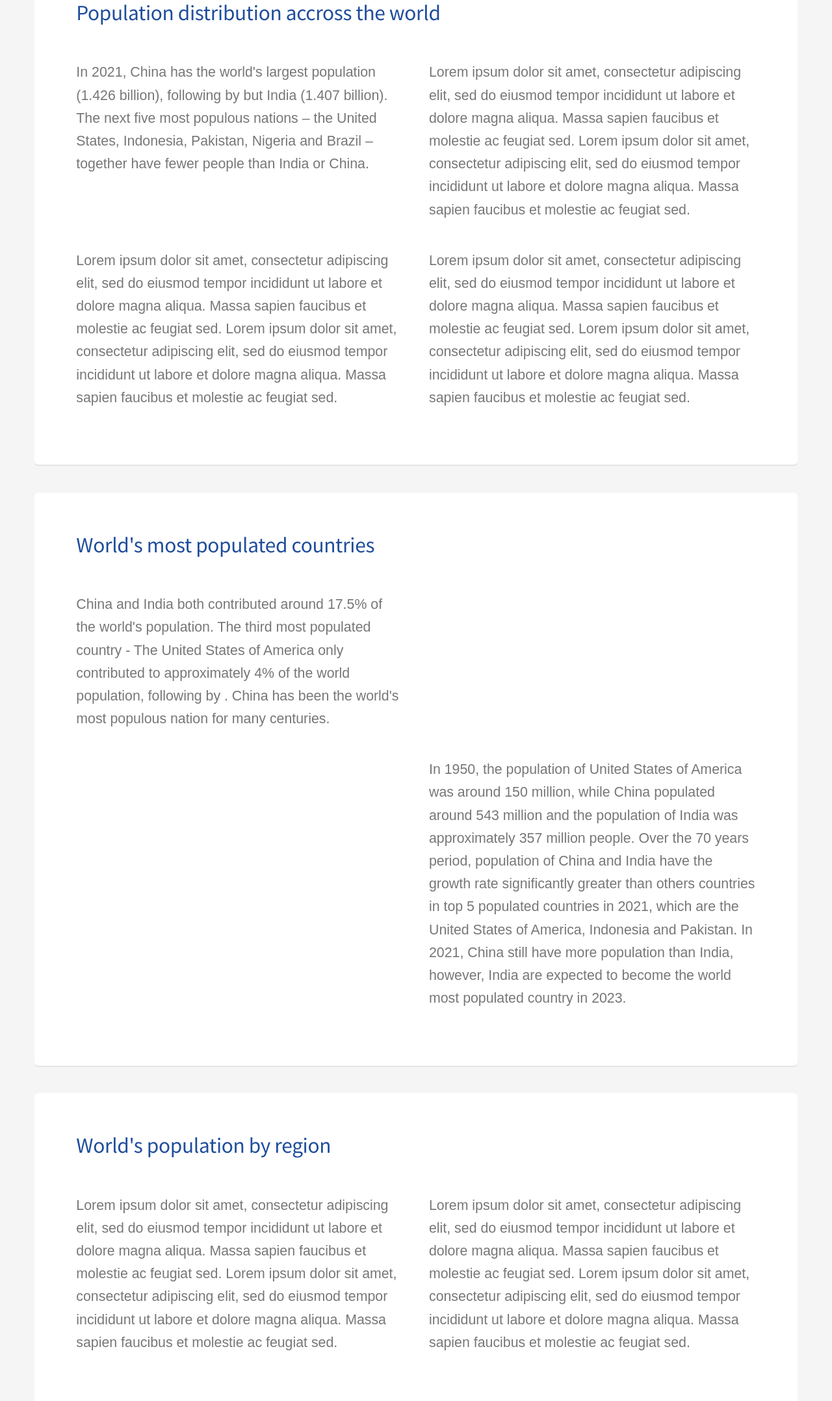
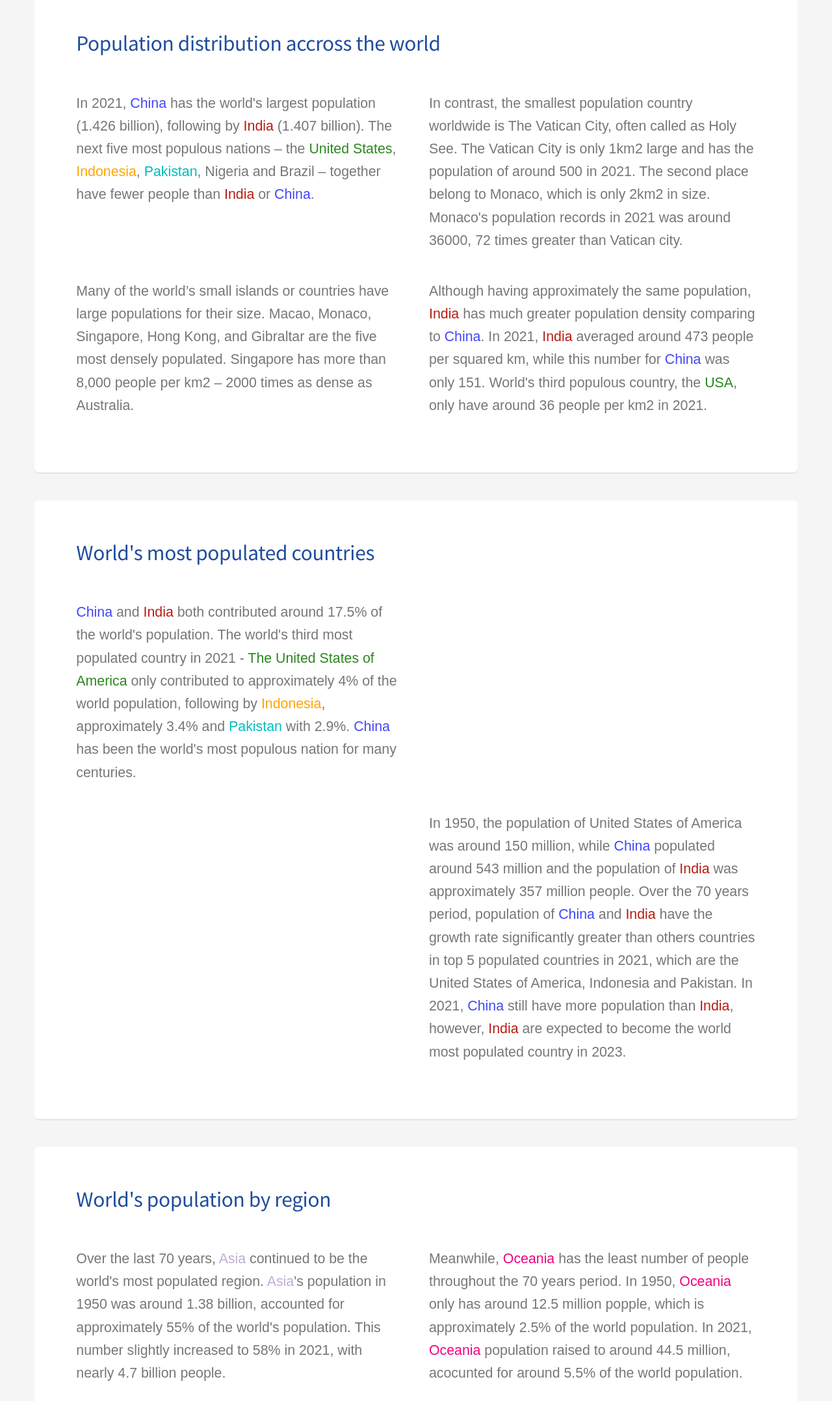
Before and after one commit to hmq1812/FIT3179-Assignment2, a plain HTML site: page index.html in a window 1280 px wide. Shown: the part 481-2637 px from the top of the page at 65% size. Drawn offline with nearby package versions, Linux system fonts and the light colour scheme; a script that the page names is missing.

Commit message:
Update website

```diff
--- a/css/main.css
+++ b/css/main.css
@@ -1,4 +1,3 @@
-
 @import url(https://fonts.googleapis.com/css?family=Source+Sans+Pro:300,400,300italic,400italic);
 
 body {
@@ -24,6 +23,35 @@ h6 {
   line-height: 1em;
   margin: 0 0 0.5em 0;
 }
+
+.description china {
+  color: rgb(66, 72, 245);
+}
+
+.description india {
+  color: rgb(181, 29, 18);
+}
+
+.description usa {
+  color: rgb(43, 135, 31);
+}
+
+.description indo {
+  color: rgb(255,165,0);
+}
+
+.description pakis {
+  color: rgb(0, 189, 189);
+}
+
+.description asia {
+  color: #BEAED4;
+}
+
+.description oceania {
+  color: #F0027F;
+}
+
 
 .container {
   margin: 0 auto;
@@ -60,6 +88,7 @@ h6 {
   font-style: normal;
   margin: 1em 0 0 0;
   padding: 1em 0 1.25em 0;
+  font-size: 20pt;
 }
 
 #main > header h2 {
--- a/index.html
+++ b/index.html
@@ -30,47 +30,18 @@
 					<div class="box">
 						<h3>Population distribution accross the world</h3>
 
-						<!-- <div class="pure-g">
-							<div class="pure-u-2-3">
-							  <div id="vis1" class="vis-container"></div>
-							</div>
-							<div class="pure-u-1-3">
-							  <div class="description description-right">
-
-								<p>
-								In 2021, China has the world's largest population (1.426 billion), following by but India (1.407 billion). The next five most populous nations – the United States, Indonesia, Pakistan, Nigeria and Brazil – together have fewer people than India or China. </p>
-								</div>
-							</div>
-
-						  </div>
-
-						<div class="pure-g">
-							<div class="pure-u-1-3">
-								<div class="description description-left">
-								  <p>
-								  In 2021, China has the world's largest population (1.426 billion), following by but India (1.407 billion). The next five most populous nations – the United States, Indonesia, Pakistan, Nigeria and Brazil – together have fewer people than India or China. </p>
-								  </div>
-							  </div>
-							<div class="pure-u-2-3">
-							  <div id="vis2" class="vis-container"></div>
-							</div>
-
-
-						  </div> -->
 						<div id="vis1" class="vis-container"></div>
 						<div class="pure-g">
 						<div class="pure-u-1-2">
 							<div class="description description-left">
-							  <p>
-								In 2021, China has the world's largest population (1.426 billion), following by but India (1.407 billion). The next five most populous nations – the United States, Indonesia, Pakistan, Nigeria and Brazil – together have fewer people than India or China. </p>
+								<p class="description">
+								In 2021, <china>China</china> has the world's largest population (1.426 billion), following by <india>India</india> (1.407 billion). The next five most populous nations – the <usa>United States</usa>, <indo>Indonesia</indo>, <pakis>Pakistan</pakis>, Nigeria and Brazil – together have fewer people than <india>India</india> or <china>China</china>. </p>
 							</div>
 						  </div>
 						  <div class="pure-u-1-2">
 							<div class="description description-right">
-							  <p>
-								Lorem ipsum dolor sit amet, consectetur adipiscing elit, sed do eiusmod tempor incididunt ut labore et
-								dolore magna aliqua. Massa sapien faucibus et molestie ac feugiat sed. Lorem ipsum dolor sit amet, consectetur adipiscing elit, sed do eiusmod tempor incididunt ut labore et
-								dolore magna aliqua. Massa sapien faucibus et molestie ac feugiat sed. </p>
+							<p class="description">In contrast, the smallest population country worldwide is The Vatican City, often called as Holy See. The Vatican City is only 1km2 large and has the population of around 500 in 2021. The second place belong to Monaco, which is only 2km2 in size. Monaco's population records in 2021 was around 36000, 72 times greater than Vatican city.
+								 </p>
 							</div>
 						  </div>
 						</div>
@@ -79,18 +50,14 @@
 						<div class="pure-g">
 						<div class="pure-u-1-2">
 							<div class="description description-left">
-							  <p>
-								Lorem ipsum dolor sit amet, consectetur adipiscing elit, sed do eiusmod tempor incididunt ut labore et
-								dolore magna aliqua. Massa sapien faucibus et molestie ac feugiat sed. Lorem ipsum dolor sit amet, consectetur adipiscing elit, sed do eiusmod tempor incididunt ut labore et
-								dolore magna aliqua. Massa sapien faucibus et molestie ac feugiat sed. </p>
+								<p class="description">
+								Many of the world’s small islands or countries have large populations for their size. Macao, Monaco, Singapore, Hong Kong, and Gibraltar are the five most densely populated. Singapore has more than 8,000 people per km2 – 2000 times as dense as Australia. </p>
 							</div>
 						  </div>
 						  <div class="pure-u-1-2">
 							<div class="description description-right">
-							  <p>
-								Lorem ipsum dolor sit amet, consectetur adipiscing elit, sed do eiusmod tempor incididunt ut labore et
-								dolore magna aliqua. Massa sapien faucibus et molestie ac feugiat sed. Lorem ipsum dolor sit amet, consectetur adipiscing elit, sed do eiusmod tempor incididunt ut labore et
-								dolore magna aliqua. Massa sapien faucibus et molestie ac feugiat sed. </p>
+								<p class="description">
+							Although having approximately the same population, <india>India</india> has much greater population density comparing to <china>China</china>. In 2021, <india>India</india> averaged around 473 people per squared km, while this number for <china>China</china> was only 151. World's third populous country, the <usa>USA</usa>, only have around 36 people per km2 in 2021. </p>
 							</div>
 						  </div>
 						</div>
@@ -103,7 +70,7 @@
 						<div class="pure-g">
 							<div class="pure-u-1-2">
 							  <div class="description description-left">
-								<p>China and India both contributed around 17.5% of the world's population. The third most populated country - The United States of America only contributed to approximately 4% of the world population, following by . China has been the world's most populous nation for many centuries.</p>
+								<p class="description"><china>China</china> and <india>India</india> both contributed around 17.5% of the world's population. The world's third most populated country in 2021 - <usa>The United States of America</usa> only contributed to approximately 4% of the world population, following by <indo>Indonesia</indo>, approximately 3.4% and <pakis>Pakistan</pakis> with 2.9%. <china>China</china> has been the world's most populous nation for many centuries.</p>
 							  </div>
 							</div>
 							<div class="pure-u-1-2">
@@ -118,7 +85,7 @@
 							</div>
 							<div class="pure-u-1-2">
 							  <div class="description description-right">
-								<p>In 1950, the population of United States of America was around 150 million, while China populated around 543 million and the population of India was approximately 357 million people. Over the 70 years period, population of China and India have the growth rate significantly greater than others countries in top 5 populated countries in 2021, which are the United States of America, Indonesia and Pakistan. In 2021, China still have more population than India, however, India are expected to become the world most populated country in 2023. </p>
+								<p class="description">In 1950, the population of United States of America was around 150 million, while <china>China</china> populated around 543 million and the population of <india>India</india> was approximately 357 million people. Over the 70 years period, population of <china>China</china> and <india>India</india> have the growth rate significantly greater than others countries in top 5 populated countries in 2021, which are the United States of America, Indonesia and Pakistan. In 2021, <china>China</china> still have more population than <india>India</india>, however, <india>India</india> are expected to become the world most populated country in 2023. </p>
 							  </div>
 							</div>
 
@@ -131,18 +98,14 @@
 						<div class="pure-g">
 						<div class="pure-u-1-2">
 							<div class="description description-left">
-							  <p>
-								Lorem ipsum dolor sit amet, consectetur adipiscing elit, sed do eiusmod tempor incididunt ut labore et
-								dolore magna aliqua. Massa sapien faucibus et molestie ac feugiat sed. Lorem ipsum dolor sit amet, consectetur adipiscing elit, sed do eiusmod tempor incididunt ut labore et
-								dolore magna aliqua. Massa sapien faucibus et molestie ac feugiat sed. </p>
+							  <p class="description">
+								Over the last 70 years, <asia>Asia</asia> continued to be the world's most populated region. <asia>Asia</asia>'s population in 1950 was around 1.38 billion, accounted for approximately 55% of the world's population. This number slightly increased to 58% in 2021, with nearly 4.7 billion people.</p>
 							</div>
 						  </div>
 						  <div class="pure-u-1-2">
 							<div class="description description-right">
-							  <p>
-								Lorem ipsum dolor sit amet, consectetur adipiscing elit, sed do eiusmod tempor incididunt ut labore et
-								dolore magna aliqua. Massa sapien faucibus et molestie ac feugiat sed. Lorem ipsum dolor sit amet, consectetur adipiscing elit, sed do eiusmod tempor incididunt ut labore et
-								dolore magna aliqua. Massa sapien faucibus et molestie ac feugiat sed. </p>
+							  <p class="description">
+								Meanwhile, <oceania>Oceania</oceania> has the least number of people throughout the 70 years period. In 1950, <oceania>Oceania</oceania> only has around 12.5 million popple, which is approximately 2.5% of the world population. In 2021, <oceania>Oceania</oceania> population raised to around 44.5 million, acocunted for around 5.5% of the world population.</p>
 							</div>
 						  </div>
 						</div>
@@ -155,10 +118,7 @@
 						<div class="pure-g">
 							<div class="pure-u-1-2">
 							  <div class="description description-left">
-								<p>The first column contains text and the second column contains a visualisation.
-								  Lorem ipsum dolor sit amet, consectetur adipiscing elit, sed do eiusmod tempor incididunt ut labore et
-								  dolore magna aliqua. Massa sapien faucibus et molestie ac feugiat sed. Lorem ipsum dolor sit amet, consectetur adipiscing elit, sed do eiusmod tempor incididunt ut labore et
-								  dolore magna aliqua. Massa sapien faucibus et molestie ac feugiat sed. </p>
+								<p>The most growing country in population from 1950 to 2021 is United Arab Emirates (UAE). UAE's population in 1950 was only 74613, however, this number increase more than 120 times in 2021, became 9365149. Qatar's population also increased more than 110 times during that period, from 24310 in 1950 to 2688239 in 2021.</p>
 							  </div>
 							</div>
 							<div class="pure-u-1-2">
@@ -173,10 +133,7 @@
 
 							<div class="pure-u-1-2">
 								<div class="description description-right">
-								  <p>The first column contains text and the second column contains a visualisation.
-									Lorem ipsum dolor sit amet, consectetur adipiscing elit, sed do eiusmod tempor incididunt ut labore et
-									dolore magna aliqua. Massa sapien faucibus et molestie ac feugiat sed. Lorem ipsum dolor sit amet, consectetur adipiscing elit, sed do eiusmod tempor incididunt ut labore et
-									dolore magna aliqua. Massa sapien faucibus et molestie ac feugiat sed. </p>
+								  <p>The world's population continues to grow, but the pace of growth is slowing down. The world population growth rate declined from around 2% per year 50 years ago to under 1.0% per year. The world's annual growth rate peaked during the 1950 - 2021 period at 2.08 in 1966. In 2021, the annual growth reached 0.87, lowest since 1950.</p>
 								</div>
 							</div>
 						</div>
--- a/js/area_chart.vg.json
+++ b/js/area_chart.vg.json
@@ -16,7 +16,8 @@
         "aggregate": "sum","field": "Population"
       },
       "color": {
-        "field": "Country"
+        "field": "Country",
+        "scale": {"scheme": "accent"}
       },
       "tooltip": [
         {"field": "Country", "type": "nominal", "title": "Region"},
--- a/js/bar_chart.vg.json
+++ b/js/bar_chart.vg.json
@@ -1,6 +1,6 @@
 {
     "$schema": "https://vega.github.io/schema/vega-lite/v5.json",
-    "title": "Population of India, China, USA, Indonesia and Pakistan from 1950 to 2021",
+    "title": "Top 10 growing countries from 1950 to 2021",
     "width":"container",
     "data": {
         "url": "https://raw.githubusercontent.com/hmq1812/FIT3179-Assignment2/master/data/population_changes.csv"
@@ -26,7 +26,7 @@
     },
     "encoding": {
       "x": {"field": "Country", "type": "ordinal", "sort": "-y"},
-      "y": {"field": "Grow", "type": "quantitative"},
+      "y": {"field": "Grow", "type": "quantitative", "title": "Relative grow (Times)"},
       "fillOpacity": {
         "condition": {"param": "select", "value": 1},
         "value": 0.3
@@ -50,7 +50,7 @@
         {"field": "Country", "type": "nominal"},
         {"field": "Population_1950", "type": "quantitative", "title": "Population in 1950", "format": ","},
         {"field": "Population_2021", "type": "quantitative", "title": "Population in 2021", "format": ","},
-        {"field": "Grow", "type": "quantitative", "title": "Relative grow"}
+        {"field": "Grow", "type": "quantitative"}
       ]
     },
     "config": {
--- a/js/pie_chart.vg.json
+++ b/js/pie_chart.vg.json
@@ -1,6 +1,6 @@
 {
     "$schema": "https://vega.github.io/schema/vega-lite/v5.json",
-    "title": "Proportion of China, India and USA population in 2021",
+    "title": "Proportion of China, India and USA, Indonesia and Pakistan population in 2021",
     "width": "container",
     "height": 300,
     "data": {
@@ -19,7 +19,7 @@
         "type": "nominal",
         "scale": {
           "domain": ["China", "India", "United States of America", "Indonesia", "Pakistan", "The rest of the world"],
-          "range": ["rgb(66, 72, 245)", "rgb(181, 29, 18)", "rgb(43, 135, 31)", "rgb(255,165,0)", "rgb(189, 189, 189)", "rgb(189, 189, 189)"]
+          "range": ["rgb(66, 72, 245)", "rgb(181, 29, 18)", "rgb(43, 135, 31)", "rgb(255,165,0)", "rgb(0, 189, 189)", "rgb(189, 189, 189)"]
         },
         "legend": {
           "orient": "bottom"
```
